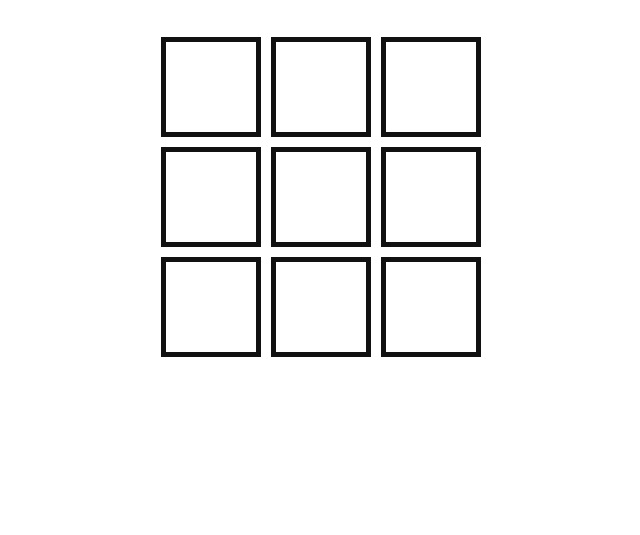
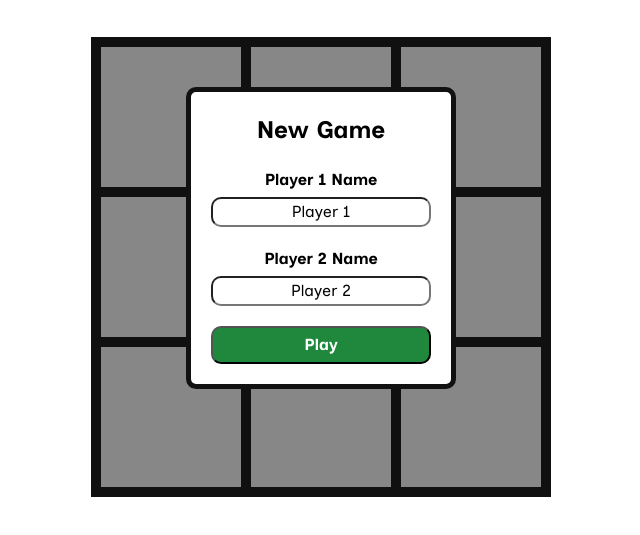
Before and after one commit to dsmchen/tic-tac-toe, a plain HTML site: page index.html in a window 1280 px wide. Shown: the part 91-626 px from the top of the page, without its empty margins (319-959 px from the left). Drawn offline with Linux system fonts and the light colour scheme.

Commit message:
Add dialog for player names

```diff
--- a/index.html
+++ b/index.html
@@ -12,5 +12,30 @@
     <main>
       <div class="gameboard"></div>
     </main>
+    <div class="overlay"></div>
+    <dialog open>
+      <form method="dialog">
+        <h2>New Game</h2>
+        <div class="form-row">
+          <label for="player-one-name">Player 1 Name</label>
+          <input
+            type="text"
+            name="player-one-name"
+            id="player-one-name"
+            value="Player 1"
+          />
+        </div>
+        <div class="form-row">
+          <label for="player-two-name">Player 2 Name</label>
+          <input
+            type="text"
+            name="player-two-name"
+            id="player-two-name"
+            value="Player 2"
+          />
+        </div>
+        <button class="primary play">Play</button>
+      </form>
+    </dialog>
   </body>
 </html>
--- a/script.js
+++ b/script.js
@@ -147,3 +147,12 @@ const gameDisplay = (function () {
     })
   );
 })();
+
+const interfaceDisplay = (function () {
+  const overlay = document.querySelector('.overlay');
+  const playBtn = document.querySelector('button.play');
+
+  playBtn.addEventListener('click', () => {
+    overlay.classList.toggle('hidden');
+  });
+})();
--- a/style.css
+++ b/style.css
@@ -87,7 +87,7 @@ h6 {
   isolation: isolate;
 }
 
-/* Library */
+/* Project */
 
 body {
   font-family: Inclusive Sans, Arial, Helvetica, sans-serif;
@@ -106,11 +106,13 @@ main {
   padding-right: 40px;
 }
 
+/* Game */
+
 .gameboard {
   display: grid;
-  grid-template-columns: repeat(3, 100px);
-  grid-template-rows: repeat(3, 100px);
-  gap: 10px;
+  grid-template-columns: repeat(3, 150px);
+  grid-template-rows: repeat(3, 150px);
+  border: 5px solid #111;
 }
 
 .space {
@@ -118,6 +120,77 @@ main {
   justify-content: center;
   align-items: center;
   border: 5px solid #111;
-  font-size: 4rem;
+  font-size: 6rem;
   font-weight: bold;
 }
+
+/* Dialog */
+
+body {
+  position: relative;
+  height: 100vh;
+}
+
+.overlay {
+  position: absolute;
+  top: calc(80px + 48px);
+  left: 50%;
+  transform: translateX(-50%);
+  width: 460px;
+  height: 460px;
+  background-color: #111;
+  opacity: 0.5;
+}
+
+.hidden {
+  display: none;
+}
+
+dialog {
+  position: absolute;
+  top: calc(80px + 48px + 50px); /* header padding + h1 line height + 50px */
+  left: 50%;
+  transform: translateX(-50%);
+  border: 5px solid #111;
+  border-radius: 10px;
+  padding: 20px;
+  width: 270px;
+}
+
+form {
+  text-align: center;
+}
+
+form h2 {
+  margin-bottom: 20px;
+}
+
+.form-row {
+  display: flex;
+  flex-direction: column;
+}
+
+form label {
+  margin-bottom: 5px;
+  font-weight: bold;
+}
+
+form input {
+  text-align: center;
+  margin-bottom: 20px;
+  border-radius: 10px;
+}
+
+button.primary {
+  cursor: pointer;
+  border-radius: 10px;
+  width: 100%;
+  padding: 5px;
+  font-weight: bold;
+  background-color: #1f883d;
+  color: #fff;
+}
+
+button.primary:hover {
+  background-color: #1c8139;
+}
```
